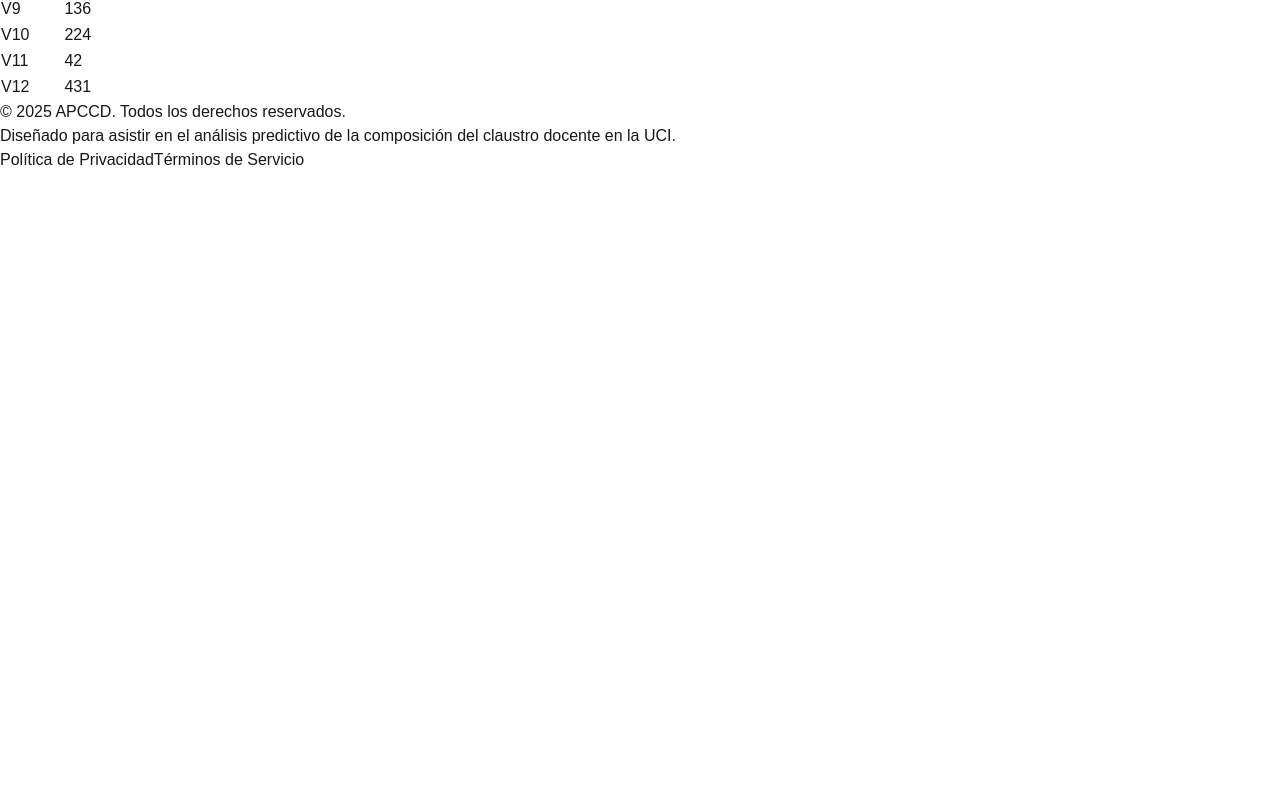
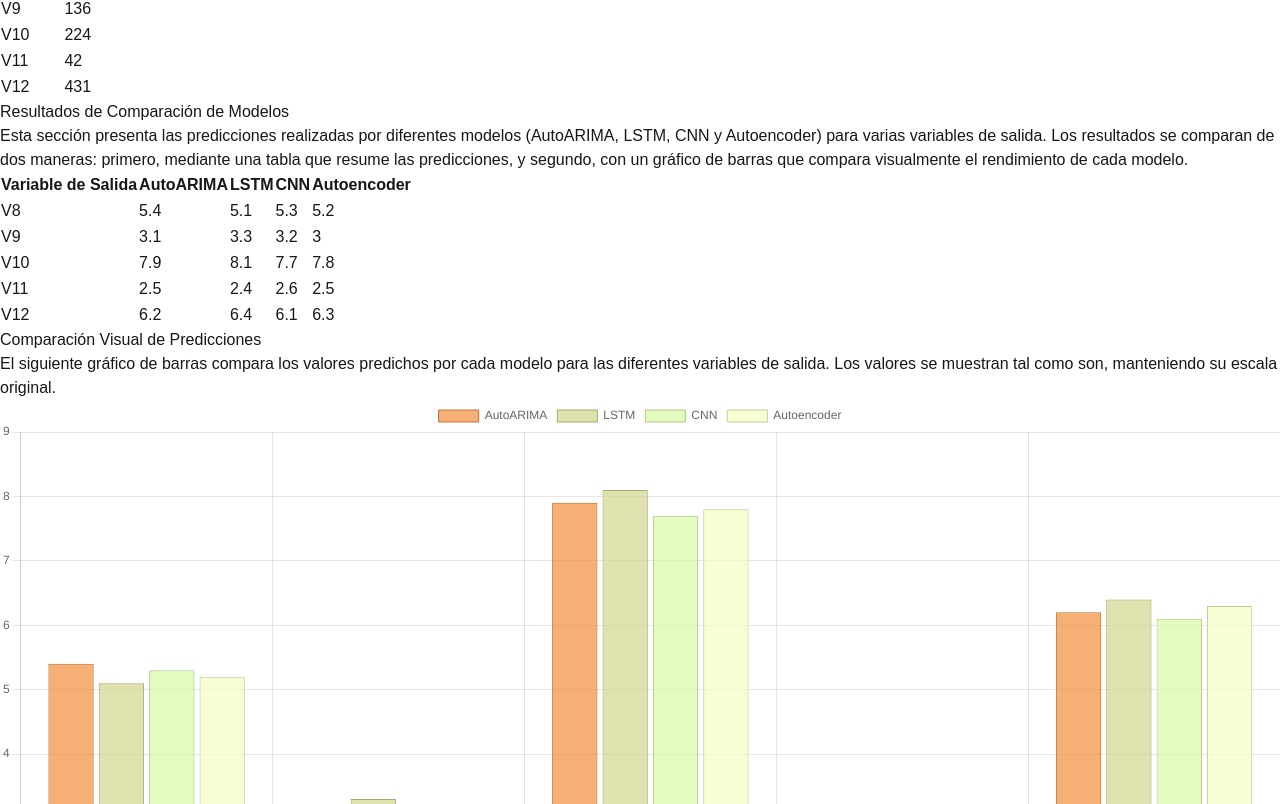
Before and after one commit to DamRandom/APCCD, a Next.js app: page / in a window 1280 px wide. Shown: the part 3896-4700 px from the top of the page. Before the commit the page ends 4068 px from the top, so only its background shows below. Built offline with nearby package versions, Linux system fonts and the light colour scheme.

Commit message:
Created ModelComparison section

```diff
--- a/src/app/(page)/page.tsx
+++ b/src/app/(page)/page.tsx
@@ -4,6 +4,7 @@ import SystemOverview from "../components/SystemOverview";
 import DataCleaning from "../components/DataCleaning";
 import FriedmanTest from "../components/FriedmanTest";
 import ModelPredictions from "../components/ModelPredictions";
+import ModelComparisonSection from "../components/ModelComparison";
 
 export default function Layout({ children }: { children: React.ReactNode }) {
   return (
@@ -24,6 +25,9 @@ export default function Layout({ children }: { children: React.ReactNode }) {
         <section>
           <ModelPredictions />
         </section>
+        <section>
+          <ModelComparisonSection />
+        </section>
         {children}
       </main>
 
--- /dev/null
+++ b/src/app/components/ModelComparison.tsx
@@ -0,0 +1,117 @@
+'use client';
+
+import { useEffect, useState } from 'react';
+import { Bar } from 'react-chartjs-2';
+import { Chart as ChartJS, CategoryScale, LinearScale, BarElement, Title, Tooltip, Legend } from 'chart.js';
+import { ChartData } from 'chart.js';
+
+// Registrar los elementos necesarios para el gráfico
+ChartJS.register(CategoryScale, LinearScale, BarElement, Title, Tooltip, Legend);
+
+const ModelComparisonSection = () => {
+  const [data, setData] = useState<ChartData<'bar', number[], string> | null>(null);
+
+  useEffect(() => {
+    const labels = ['V8', 'V9', 'V10', 'V11', 'V12'];
+    const originalData = {
+      autoarima: [5.4, 3.1, 7.9, 2.5, 6.2],
+      lstm: [5.1, 3.3, 8.1, 2.4, 6.4],
+      cnn: [5.3, 3.2, 7.7, 2.6, 6.1],
+      autoencoder: [5.2, 3.0, 7.8, 2.5, 6.3],
+    };
+
+    const chartData: ChartData<'bar', number[], string> = {
+      labels,
+      datasets: [
+        {
+          label: 'AutoARIMA',
+          data: originalData.autoarima,
+          backgroundColor: 'rgba(242, 143, 59, 0.7)', // Naranja
+          borderColor: 'rgba(193, 114, 47, 1)', // Más oscuro
+          borderWidth: 1,
+        },
+        {
+          label: 'LSTM',
+          data: originalData.lstm,
+          backgroundColor: 'rgba(210, 214, 141, 0.7)', // Amarillo oliva
+          borderColor: 'rgba(168, 171, 113, 1)', // Más oscuro
+          borderWidth: 1,
+        },
+        {
+          label: 'CNN',
+          data: originalData.cnn,
+          backgroundColor: 'rgba(217, 249, 165, 0.7)', // Verde claro
+          borderColor: 'rgba(174, 199, 132, 1)', // Más oscuro
+          borderWidth: 1,
+        },
+        {
+          label: 'Autoencoder',
+          data: originalData.autoencoder,
+          backgroundColor: 'rgba(244, 254, 193, 0.7)', // Amarillo pálido
+          borderColor: 'rgba(195, 203, 155, 1)', // Más oscuro
+          borderWidth: 1,
+        },
+      ],
+    };
+
+    setData(chartData);
+  }, []);
+
+  const predictions = [
+    { variable: 'V8', autoarima: 5.4, lstm: 5.1, cnn: 5.3, autoencoder: 5.2 },
+    { variable: 'V9', autoarima: 3.1, lstm: 3.3, cnn: 3.2, autoencoder: 3.0 },
+    { variable: 'V10', autoarima: 7.9, lstm: 8.1, cnn: 7.7, autoencoder: 7.8 },
+    { variable: 'V11', autoarima: 2.5, lstm: 2.4, cnn: 2.6, autoencoder: 2.5 },
+    { variable: 'V12', autoarima: 6.2, lstm: 6.4, cnn: 6.1, autoencoder: 6.3 },
+  ];
+
+  return (
+    <section className="bg-[#1f1f1f] text-gray-200 pt-20 pb-10 px-8 mx-auto max-w-6xl space-y-12">
+      <h2 className="text-3xl font-semibold text-orange-400 text-center">Resultados de Comparación de Modelos</h2>
+
+      <p className="text-gray-300 text-justify">
+        Esta sección presenta las predicciones realizadas por diferentes modelos (AutoARIMA, LSTM, CNN y Autoencoder) para varias variables de salida.
+        Los resultados se comparan de dos maneras: primero, mediante una tabla que resume las predicciones, y segundo, con un gráfico de barras que compara visualmente el rendimiento de cada modelo.
+      </p>
+
+      <div className="overflow-hidden mx-auto">
+        <table className="bg-[#2c2c2c] text-gray-200 p-4 rounded-md w-full text-center border-collapse text-sm">
+          <thead>
+            <tr>
+              <th className="px-4 py-2">Variable de Salida</th>
+              <th className="px-4 py-2">AutoARIMA</th>
+              <th className="px-4 py-2">LSTM</th>
+              <th className="px-4 py-2">CNN</th>
+              <th className="px-4 py-2">Autoencoder</th>
+            </tr>
+          </thead>
+          <tbody>
+            {predictions.map((prediction, index) => (
+              <tr key={index}>
+                <td className="px-4 py-2">{prediction.variable}</td>
+                <td className="px-4 py-2">{prediction.autoarima}</td>
+                <td className="px-4 py-2">{prediction.lstm}</td>
+                <td className="px-4 py-2">{prediction.cnn}</td>
+                <td className="px-4 py-2">{prediction.autoencoder}</td>
+              </tr>
+            ))}
+          </tbody>
+        </table>
+      </div>
+
+      <div>
+        <h3 className="text-2xl font-semibold text-orange-400 text-center">Comparación Visual de Predicciones</h3>
+        <p className="text-gray-300 text-justify mt-4">
+          El siguiente gráfico de barras compara los valores predichos por cada modelo para las diferentes variables de salida. Los valores se muestran tal como son, manteniendo su escala original.
+        </p>
+        {data ? (
+          <Bar data={data} options={{ responsive: true, plugins: { legend: { position: 'top' } } }} />
+        ) : (
+          <p>Cargando gráfico...</p>
+        )}
+      </div>
+    </section>
+  );
+};
+
+export default ModelComparisonSection;
```
